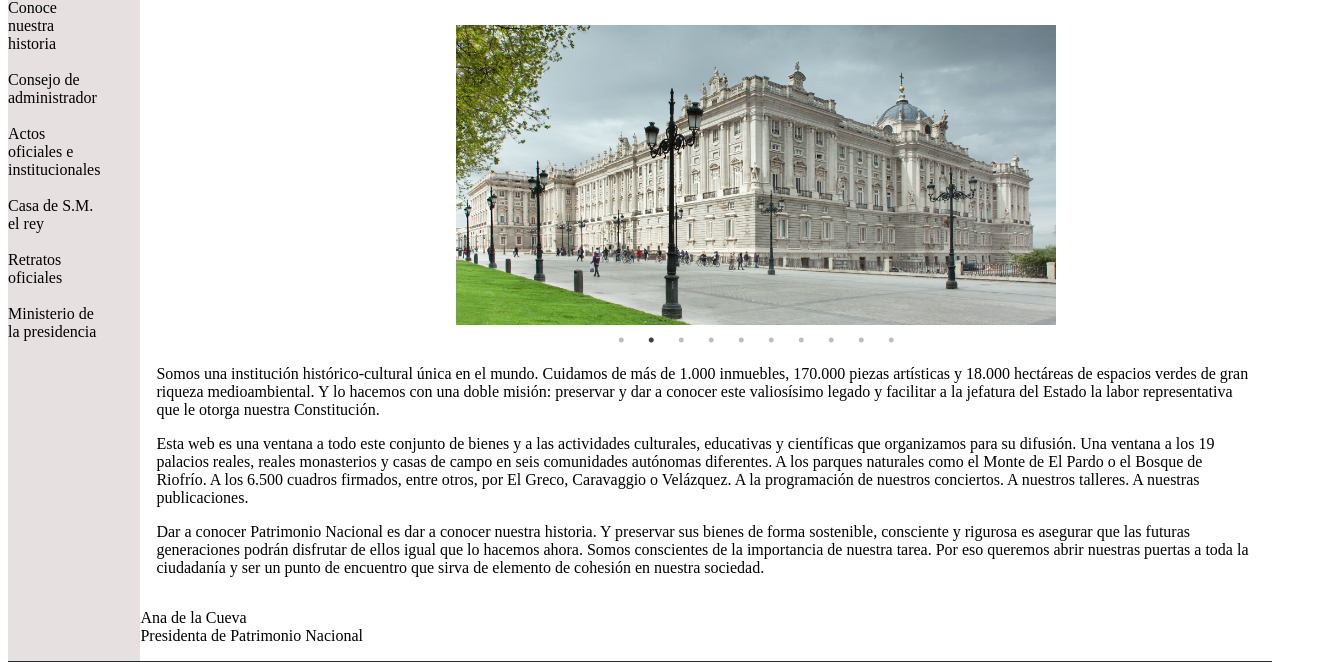
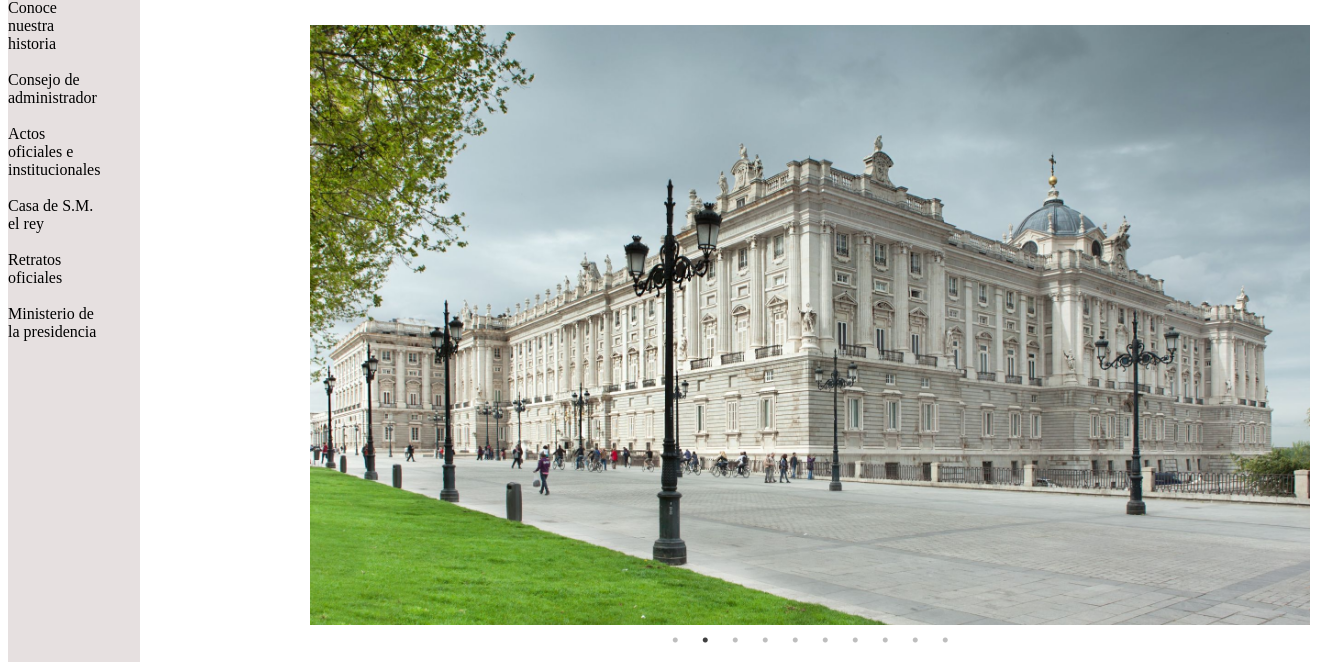
Before and after one commit to Crisbm9/informacioninstitucional, a Gatsby site: page / in a window 1280 px wide. Shown: the part 181-843 px from the top of the page, 1335 px wide, since content can reach past the window. Built offline with nearby package versions, Linux system fonts and the light colour scheme; Gatsby itself is replaced by a stand-in of ours.

Commit message:
final29/08

```diff
--- a/src/componentes/carrusel.css
+++ b/src/componentes/carrusel.css
@@ -5,6 +5,6 @@
 }
 
 .slide-image {
-  width:600px;
-  height: 300px;
+  width:1000px;
+  height: 600px;
 }
--- a/src/pages/index.js
+++ b/src/pages/index.js
@@ -47,7 +47,7 @@ const InfoInstitucional = () => {
               </p>
               </div>
             </div>
-            <p  style={{marginRight:`auto`}}>
+            <p  style={{marginLeft:`1em`}}>
               Ana de la Cueva<br></br>
               Presidenta de Patrimonio Nacional
             </p>
--- a/src/pages/infoInstitucional.css
+++ b/src/pages/infoInstitucional.css
@@ -16,9 +16,9 @@
 
 }
 .imgInst1{
-  width:600px;
-  height: 300px;
-  margin-left: 27.9%;
+  width:1000px;
+  height: 600px;
+  margin-left: 15%;
   margin-bottom: 1.5em;
   justify-content: center;
   align-items: center;
```
Also changed, not shown: src/pages/infoactosoficiales.js (+7 -9 lines), src/images/actos.jpg (added).
